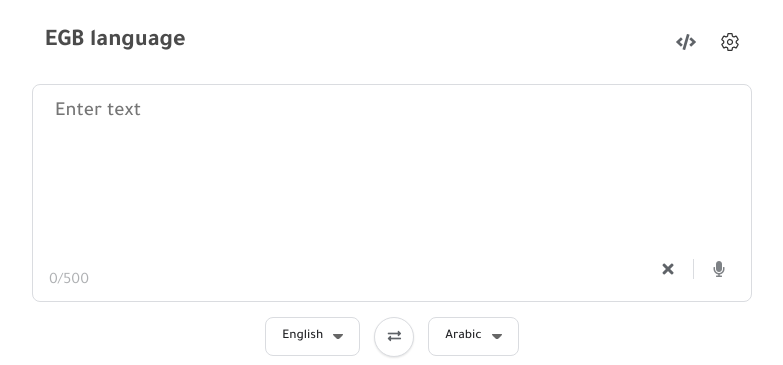
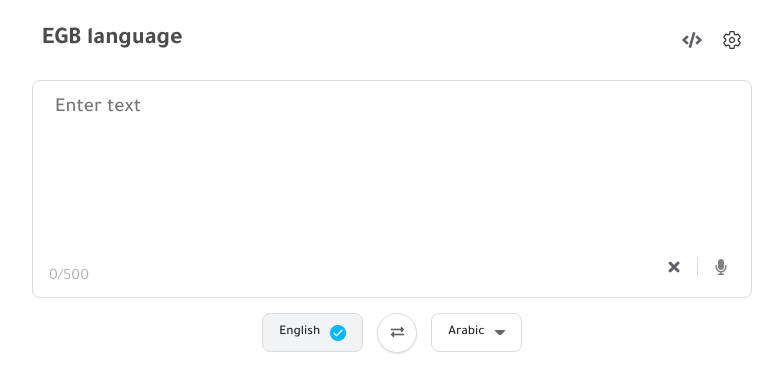
Before and after one commit to Tybascript1234/Translation, a plain HTML site: page index.html in a window 1280 px wide. Shown: the top 365 px of the page, 248-1031 px from the left. Drawn offline with Linux system fonts and the light colour scheme; a web font is replaced by a local one.

Commit message:
Update style.css

```diff
--- a/style.css
+++ b/style.css
@@ -40,7 +40,7 @@ input {
 }
 
 .logo {
-  margin-left: 13px;
+  margin-left: 10px;
   opacity: .7;
   user-select: none;
   cursor: pointer;
@@ -258,8 +258,8 @@ body .target-text {
   background: none;
   border: none;
   font-size: 16px;
-  width: 44px;
-  height: 44px;
+  width: 40px;
+  height: 40px;
   border-radius: 50%;
   display: flex;
   align-items: center;
@@ -610,7 +610,7 @@ body .target-text {
   bottom: 50px;
   padding: 8px;
   margin: 5px;
-  margin-bottom: 8px;
+  margin-bottom: 5px;
   display: none;
 }
 #box1 button {
@@ -704,6 +704,23 @@ body .target-text {
   background: #36bd98;
 }
 
+#from-lang-btn {
+  background-color: #f1f3f4;
+}
+
+#from-lang-btn::after {
+  background-image: url(image/as.png);
+  width: 16px;
+  height: 16px;
+  opacity: 1;
+  /* filter: hue-rotate(19deg); */
+}
+
+/* إذا كنت تريد أن يكون الزر مميزاً عند فتح القائمة */
+.lang-selector.active #from-lang-btn {
+  background-color: #f1f3f4;
+}
+
 
 
 
```
